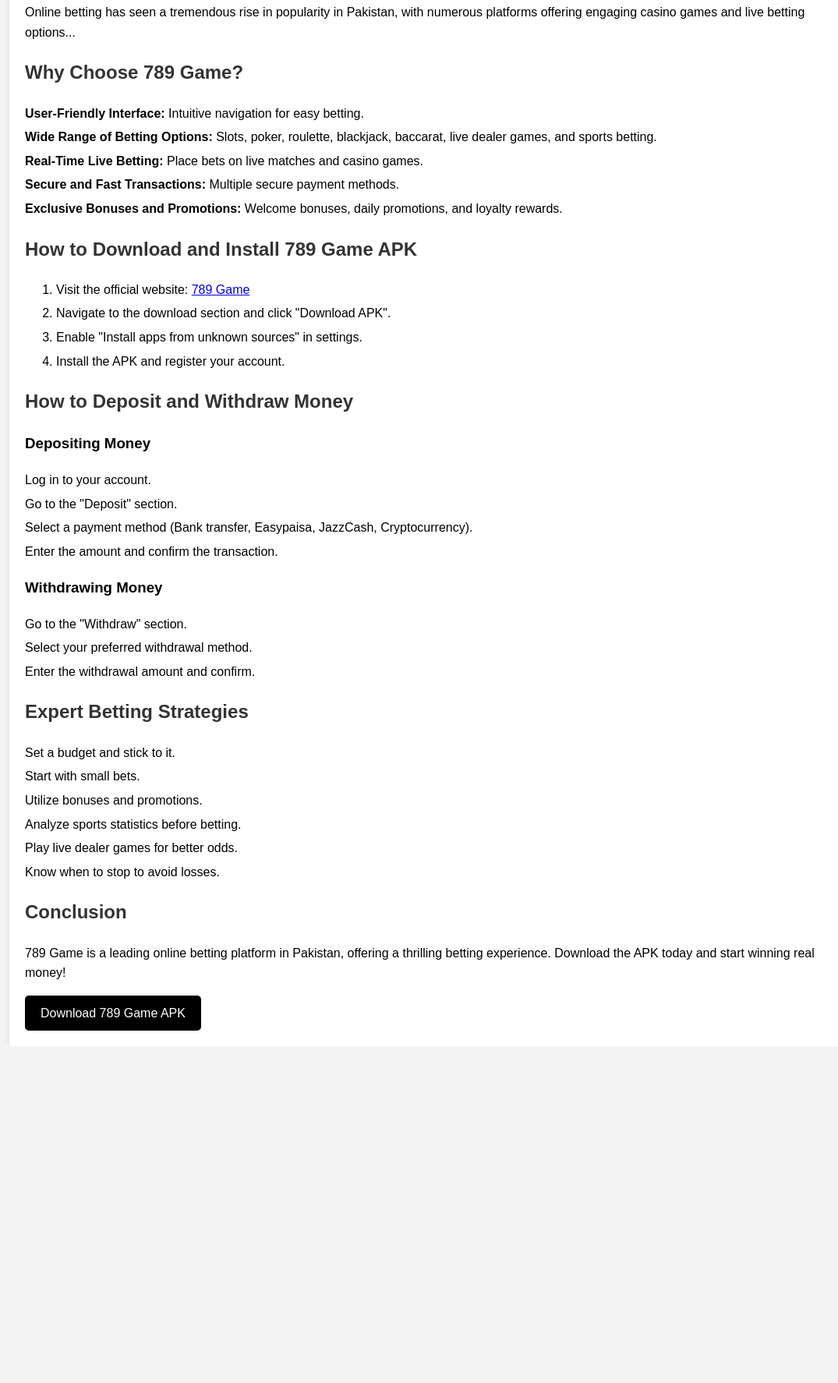
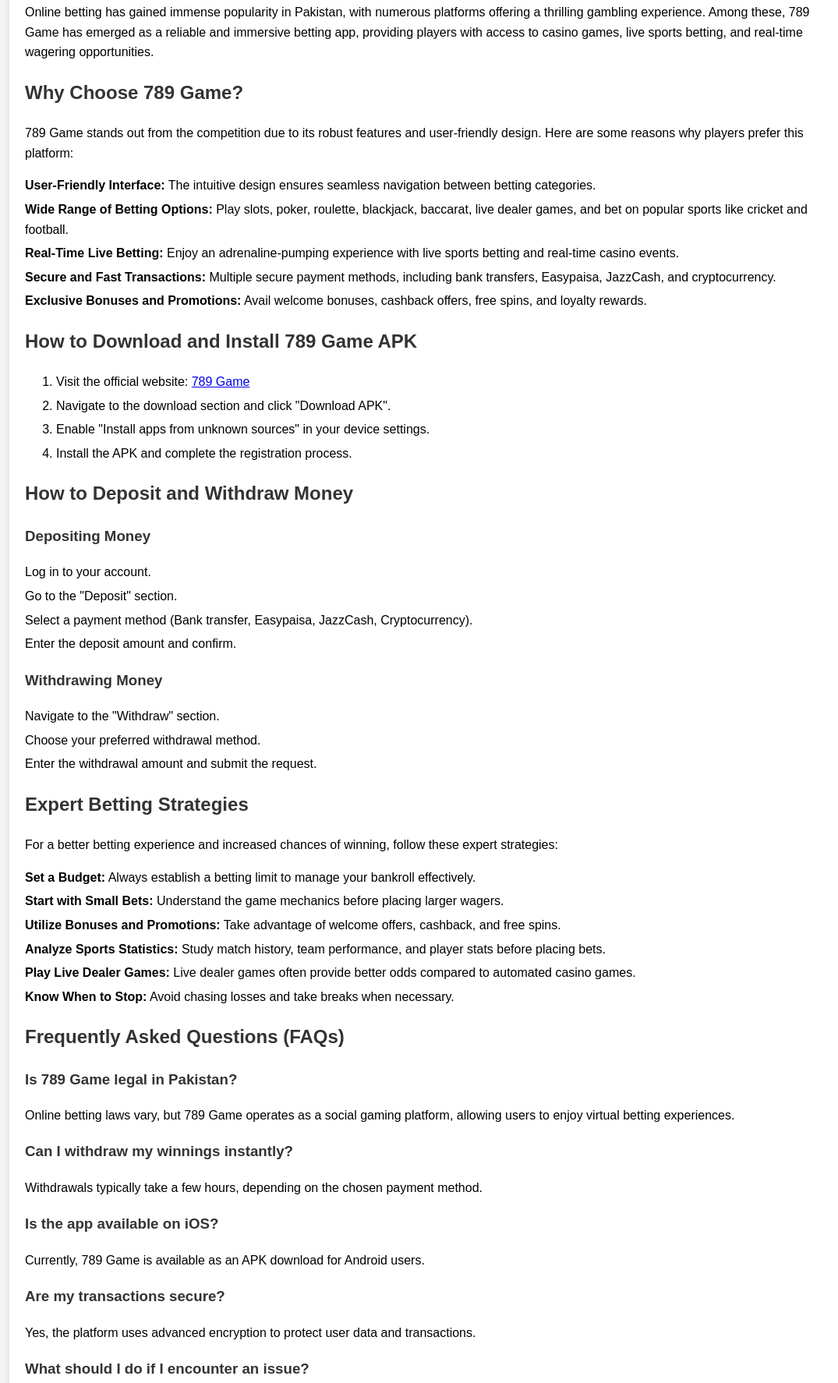
Before and after one commit to Yasir-oss1/789-game, a plain HTML site: page index.html in a window 1280 px wide. Shown: the part 162-1936 px from the top of the page at 78% size, without its empty margins (96-1171 px from the left). Before the commit the page ends 1504 px from the top, so only its background shows below. Drawn offline with Linux system fonts and the light colour scheme.

Commit message:
Update index.html

```diff
--- a/index.html
+++ b/index.html
@@ -20,7 +20,7 @@
             padding: 20px;
             box-shadow: 0px 0px 10px rgba(0, 0, 0, 0.1);
         }
-        h1, h2 {
+        h1, h2, h3 {
             color: #333;
         }
         ul {
@@ -43,23 +43,24 @@
 <body>
     <div class="container">
         <h1>The Ultimate Guide to 789 Game – Pakistan’s Premier Online Betting App</h1>
-        <p>Online betting has seen a tremendous rise in popularity in Pakistan, with numerous platforms offering engaging casino games and live betting options...</p>
+        <p>Online betting has gained immense popularity in Pakistan, with numerous platforms offering a thrilling gambling experience. Among these, 789 Game has emerged as a reliable and immersive betting app, providing players with access to casino games, live sports betting, and real-time wagering opportunities.</p>
 
         <h2>Why Choose 789 Game?</h2>
+        <p>789 Game stands out from the competition due to its robust features and user-friendly design. Here are some reasons why players prefer this platform:</p>
         <ul>
-            <li><strong>User-Friendly Interface:</strong> Intuitive navigation for easy betting.</li>
-            <li><strong>Wide Range of Betting Options:</strong> Slots, poker, roulette, blackjack, baccarat, live dealer games, and sports betting.</li>
-            <li><strong>Real-Time Live Betting:</strong> Place bets on live matches and casino games.</li>
-            <li><strong>Secure and Fast Transactions:</strong> Multiple secure payment methods.</li>
-            <li><strong>Exclusive Bonuses and Promotions:</strong> Welcome bonuses, daily promotions, and loyalty rewards.</li>
+            <li><strong>User-Friendly Interface:</strong> The intuitive design ensures seamless navigation between betting categories.</li>
+            <li><strong>Wide Range of Betting Options:</strong> Play slots, poker, roulette, blackjack, baccarat, live dealer games, and bet on popular sports like cricket and football.</li>
+            <li><strong>Real-Time Live Betting:</strong> Enjoy an adrenaline-pumping experience with live sports betting and real-time casino events.</li>
+            <li><strong>Secure and Fast Transactions:</strong> Multiple secure payment methods, including bank transfers, Easypaisa, JazzCash, and cryptocurrency.</li>
+            <li><strong>Exclusive Bonuses and Promotions:</strong> Avail welcome bonuses, cashback offers, free spins, and loyalty rewards.</li>
         </ul>
 
         <h2>How to Download and Install 789 Game APK</h2>
         <ol>
             <li>Visit the official website: <a href="https://789.com.pk/">789 Game</a></li>
             <li>Navigate to the download section and click "Download APK".</li>
-            <li>Enable "Install apps from unknown sources" in settings.</li>
-            <li>Install the APK and register your account.</li>
+            <li>Enable "Install apps from unknown sources" in your device settings.</li>
+            <li>Install the APK and complete the registration process.</li>
         </ol>
 
         <h2>How to Deposit and Withdraw Money</h2>
@@ -68,30 +69,48 @@
             <li>Log in to your account.</li>
             <li>Go to the "Deposit" section.</li>
             <li>Select a payment method (Bank transfer, Easypaisa, JazzCash, Cryptocurrency).</li>
-            <li>Enter the amount and confirm the transaction.</li>
+            <li>Enter the deposit amount and confirm.</li>
         </ul>
 
         <h3>Withdrawing Money</h3>
         <ul>
-            <li>Go to the "Withdraw" section.</li>
-            <li>Select your preferred withdrawal method.</li>
-            <li>Enter the withdrawal amount and confirm.</li>
+            <li>Navigate to the "Withdraw" section.</li>
+            <li>Choose your preferred withdrawal method.</li>
+            <li>Enter the withdrawal amount and submit the request.</li>
         </ul>
 
         <h2>Expert Betting Strategies</h2>
+        <p>For a better betting experience and increased chances of winning, follow these expert strategies:</p>
         <ul>
-            <li>Set a budget and stick to it.</li>
-            <li>Start with small bets.</li>
-            <li>Utilize bonuses and promotions.</li>
-            <li>Analyze sports statistics before betting.</li>
-            <li>Play live dealer games for better odds.</li>
-            <li>Know when to stop to avoid losses.</li>
+            <li><strong>Set a Budget:</strong> Always establish a betting limit to manage your bankroll effectively.</li>
+            <li><strong>Start with Small Bets:</strong> Understand the game mechanics before placing larger wagers.</li>
+            <li><strong>Utilize Bonuses and Promotions:</strong> Take advantage of welcome offers, cashback, and free spins.</li>
+            <li><strong>Analyze Sports Statistics:</strong> Study match history, team performance, and player stats before placing bets.</li>
+            <li><strong>Play Live Dealer Games:</strong> Live dealer games often provide better odds compared to automated casino games.</li>
+            <li><strong>Know When to Stop:</strong> Avoid chasing losses and take breaks when necessary.</li>
         </ul>
 
+        <h2>Frequently Asked Questions (FAQs)</h2>
+        <h3>Is 789 Game legal in Pakistan?</h3>
+        <p>Online betting laws vary, but 789 Game operates as a social gaming platform, allowing users to enjoy virtual betting experiences.</p>
+
+        <h3>Can I withdraw my winnings instantly?</h3>
+        <p>Withdrawals typically take a few hours, depending on the chosen payment method.</p>
+
+        <h3>Is the app available on iOS?</h3>
+        <p>Currently, 789 Game is available as an APK download for Android users.</p>
+
+        <h3>Are my transactions secure?</h3>
+        <p>Yes, the platform uses advanced encryption to protect user data and transactions.</p>
+
+        <h3>What should I do if I encounter an issue?</h3>
+        <p>Contact the 789 Game support team via the official website for assistance.</p>
+
         <h2>Conclusion</h2>
-        <p>789 Game is a leading online betting platform in Pakistan, offering a thrilling betting experience. Download the APK today and start winning real money!</p>
+        <p>789 Game is a premier online betting platform in Pakistan, offering a wide range of casino games, live sports betting, and secure transactions. Whether you're a seasoned bettor or a beginner, this platform provides an exhilarating experience with the potential for real-money winnings.</p>
+        <p>Download the 789 Game APK today and start your journey into the world of online betting!</p>
 
-        <a class="button" href="https://katherineoelsner.com/">Download 789 Game APK</a>
+        <a class="button" href="http://789.com.pk/">Download 789 Game APK</a>
     </div>
 </body>
 </html>
```
